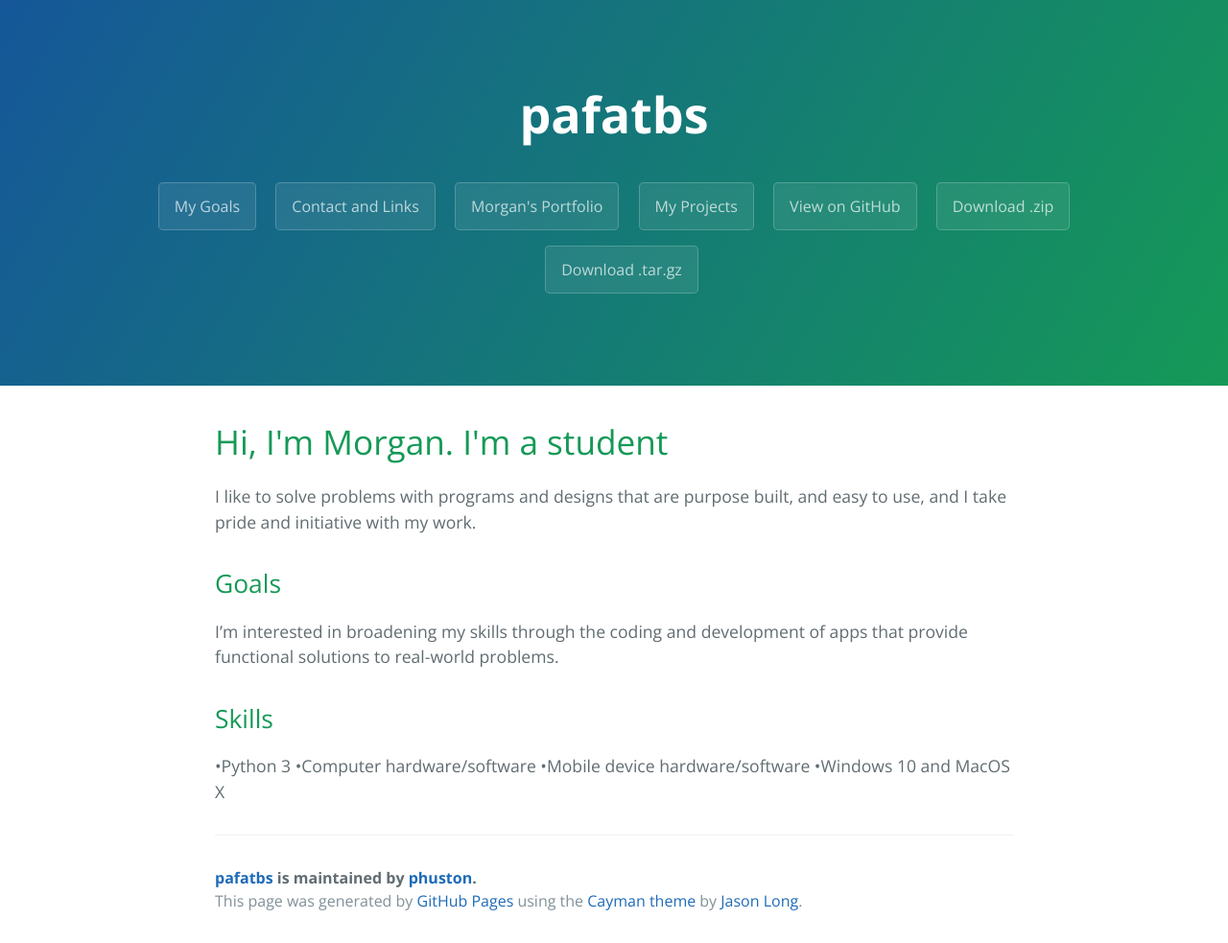
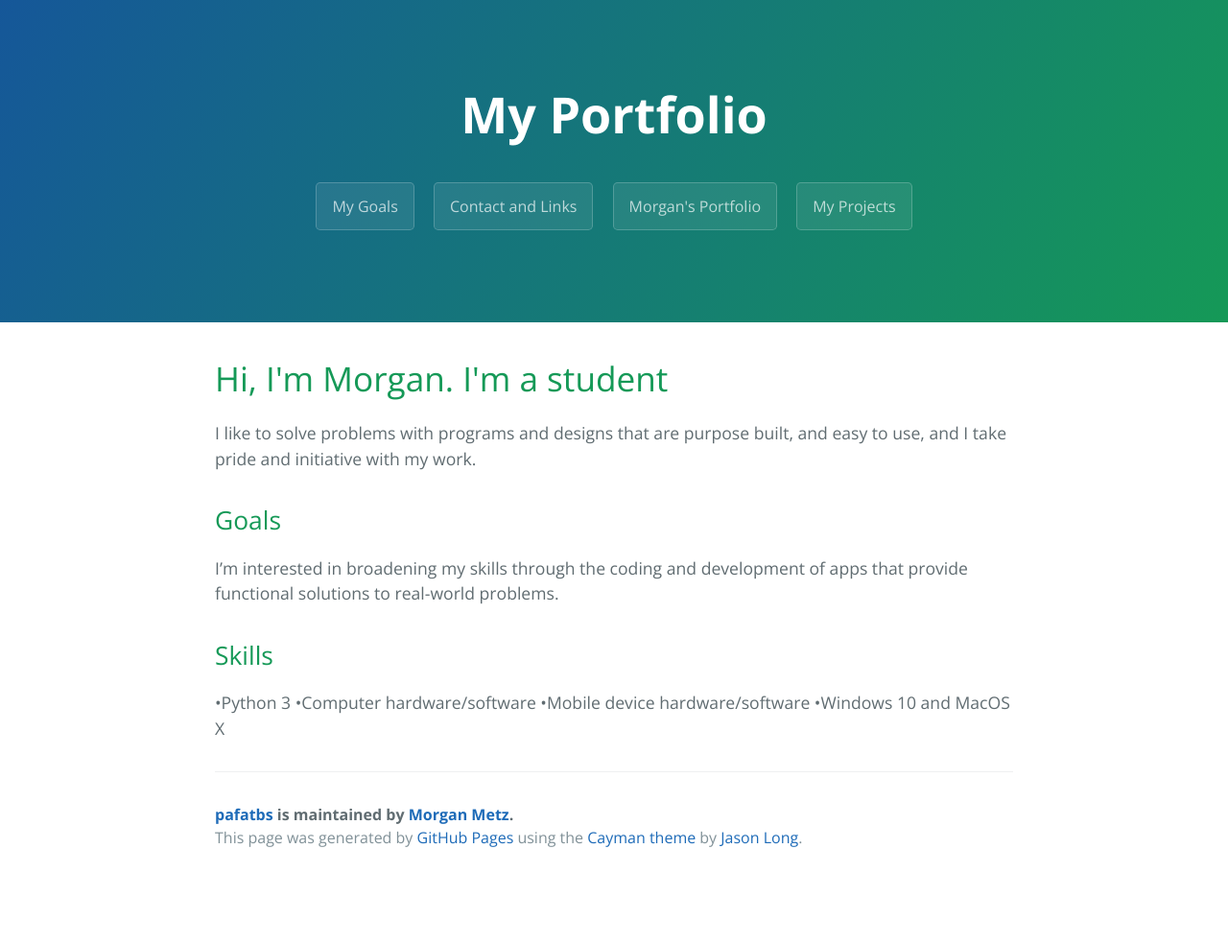
Before and after one commit to Morgandri1/portfolio, a Jekyll site: the page built from index.md, in a window 1280 px wide. Shown: the whole page at 96% size. Built offline with Jekyll 4.4.1, drawn with Linux system fonts in a browser that asks for light colours; after the commit the page ends 917 px from its top, so only the background shows below that.

Commit message:
Update template.html

```diff
--- a/_layouts/template.html
+++ b/_layouts/template.html
@@ -11,14 +11,11 @@
   </head>
   <body>
     <section class="page-header">
-      <h1 class="project-name">pafatbs</h1>
+      <h1 class="project-name">My Portfolio</h1>
       <h2 class="project-tagline"></h2>
       {% for page in site.pages %}
         <a href= {{ page.filename }} class="btn">{{ page.title }}</a>
       {% endfor %}
-      <a href="https://github.com/phuston/patrickandfrantonarethebestninjas" class="btn">View on GitHub</a>
-      <a href="https://github.com/phuston/patrickandfrantonarethebestninjas/zipball/master" class="btn">Download .zip</a>
-      <a href="https://github.com/phuston/patrickandfrantonarethebestninjas/tarball/master" class="btn">Download .tar.gz</a>
     </section>
 
     <section class="main-content">
@@ -26,7 +23,7 @@
       {{ content }}
 
       <footer class="site-footer">
-        <span class="site-footer-owner"><a href="https://github.com/phuston/patrickandfrantonarethebestninjas">pafatbs</a> is maintained by <a href="https://github.com/phuston">phuston</a>.</span>
+        <span class="site-footer-owner"><a href="https://github.com/phuston/patrickandfrantonarethebestninjas">pafatbs</a> is maintained by <a href="https://github.com/Morgandri1">Morgan Metz</a>.</span>
 
         <span class="site-footer-credits">This page was generated by <a href="https://pages.github.com">GitHub Pages</a> using the <a href="https://github.com/jasonlong/cayman-theme">Cayman theme</a> by <a href="https://twitter.com/jasonlong">Jason Long</a>.</span>
       </footer>
```
